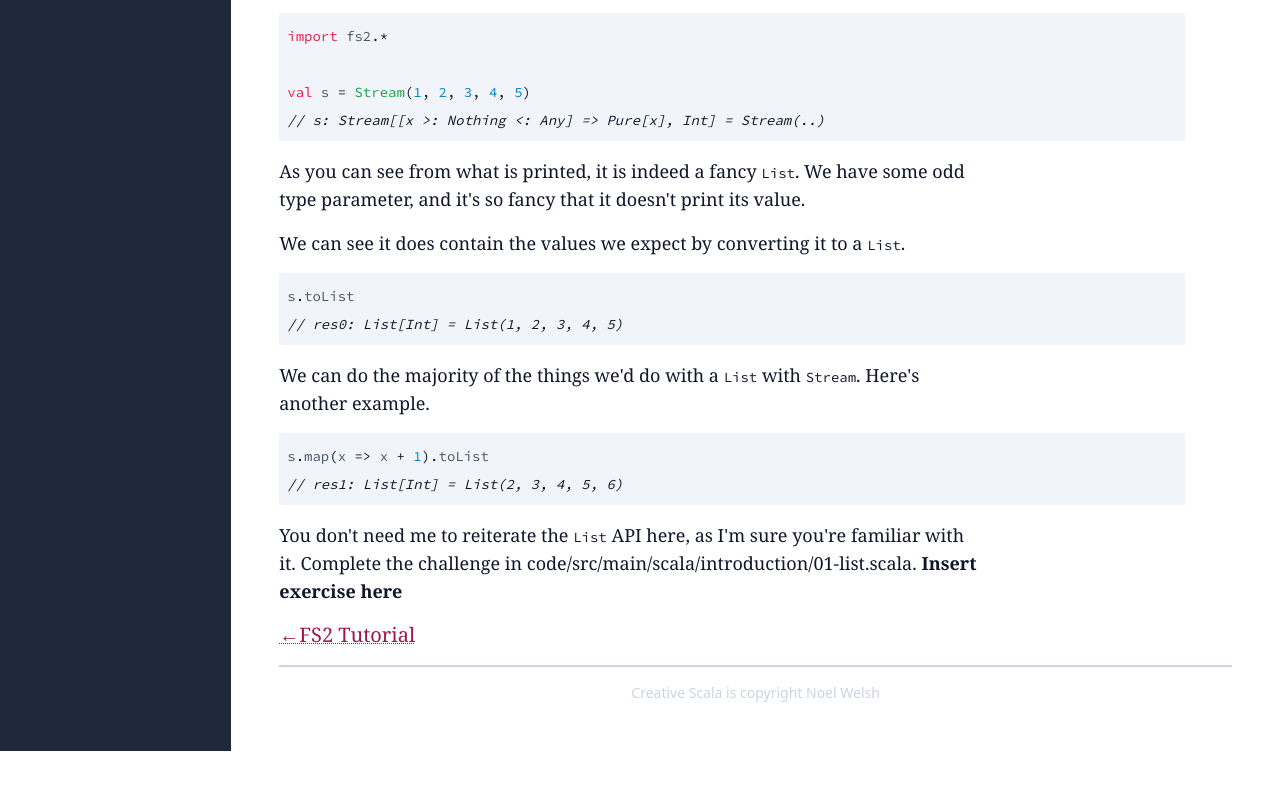
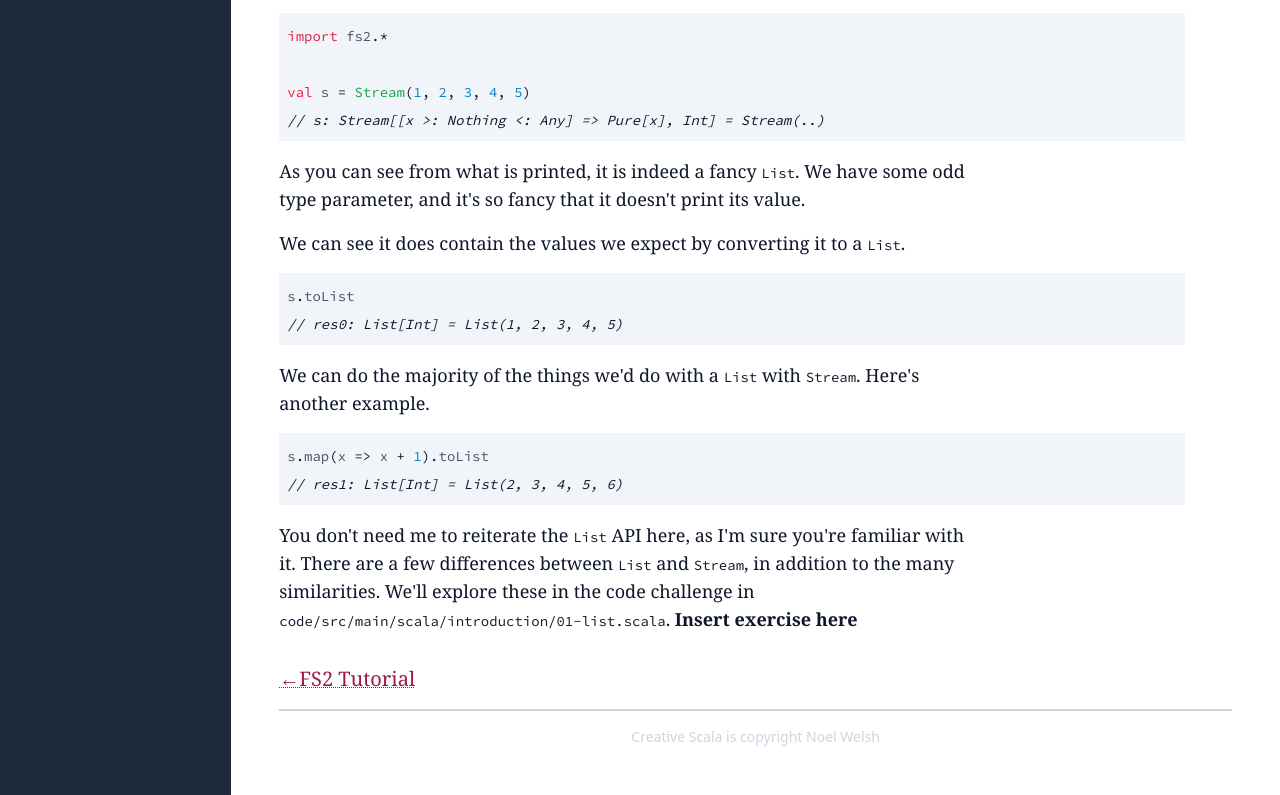
Before and after one commit to creativescala/fs2-tutorial, a plain HTML site: page list.html in a window 1280 px wide. Shown: the part 391-1186 px from the top of the page. Before the commit the page ends 1142 px from the top, so only its background shows below. Drawn offline with nearby package versions, Linux system fonts and the light colour scheme; a script that the page names is missing.

Commit message:
deploy: e6f32e48d8fabf8e08cf3ab28a0b10e009f95f58

```diff
--- a/list.html
+++ b/list.html
@@ -58,7 +58,8 @@
             <pre><code class="nohighlight"><span class="identifier">s</span><span>.</span><span class="identifier">map</span><span>(</span><span class="identifier">x</span><span> =&gt; </span><span class="identifier">x</span><span> + </span><span class="number-literal">1</span><span>).</span><span class="identifier">toList</span><span>
 </span><span class="comment">// res1: List[Int] = List(2, 3, 4, 5, 6)</span></code></pre>
             <p>You don&#39;t need me to reiterate the <code>List</code> API here, as I&#39;m sure you&#39;re familiar with it.
-            Complete the challenge in code/src/main/scala/introduction/01-list.scala.
+            There are a few differences between <code>List</code> and <code>Stream</code>, in addition to the many similarities.
+            We&#39;ll explore these in the code challenge in <code>code/src/main/scala/introduction/01-list.scala</code>.
             <strong>Insert exercise here</strong></p>
             <div class="flex flex-row justify-between">
                 <a class="pageNavigation" href="index.html">←FS2 Tutorial</a>
```
Also changed, not shown: index.html (+1 -1 lines), css/creative-scala.css.
